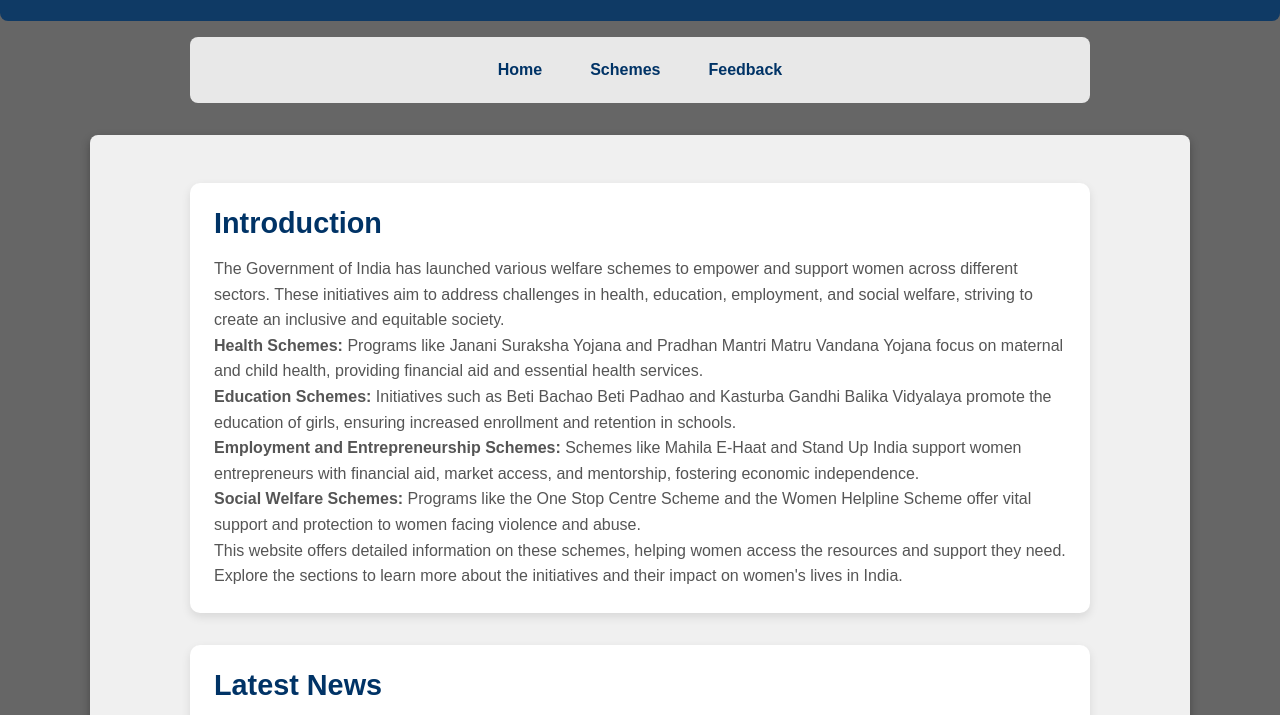
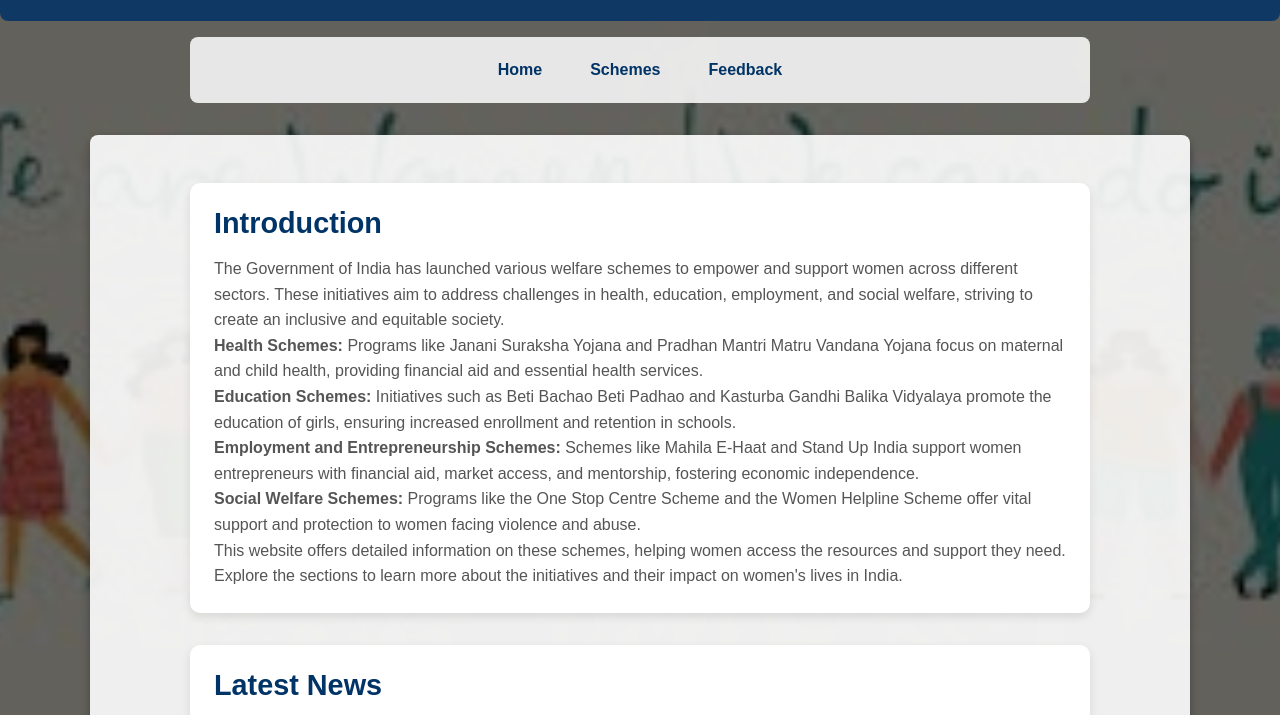
Before and after one commit to kamleshk3r/Summer_project-1, a plain HTML site: page index.html in a window 1280 px wide. Shown: the part 72-787 px from the top of the page. Drawn offline with Linux system fonts and the light colour scheme.

Commit message:
Update style.css

```diff
--- a/style.css
+++ b/style.css
@@ -10,7 +10,7 @@
 body {
   font-family: Arial, sans-serif;
     color: #333;
-    background: url('img/bg.jpeg') no-repeat center center fixed; /* Replace 'background.jpg' with your image path */
+    background: url('bg.jpeg') no-repeat center center fixed; /* Replace 'background.jpg' with your image path */
     background-size: cover;
     background-blend-mode: overlay;
     background-color: rgba(0, 0, 0, 0.6);
```
